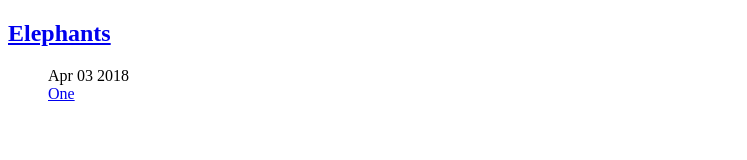
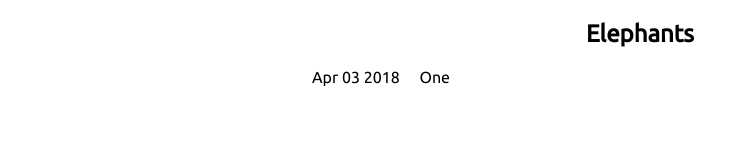
Before and after one commit to doihara/good, a plain HTML site: page index.html in a window 1280 px wide. Shown: the whole page, without its empty margins (0-747 px from the left). Drawn offline with Linux system fonts and the light colour scheme; the site is published under a folder, as on GitHub Pages, so addresses that start at the root find nothing.

Commit message:
Publishing to gh-pages (publish.sh)

```diff
--- a/index.html
+++ b/index.html
@@ -9,7 +9,7 @@
 
         <title>Goodie</title>
 
-        <link rel="stylesheet" href="/css/stylesheet.css">
+        <link rel="stylesheet" href="css/stylesheet.css">
     </head>
     <body>
         <section id="page-title">
```
Also changed, not shown: posts/one/index.html (+1 -1 lines).
